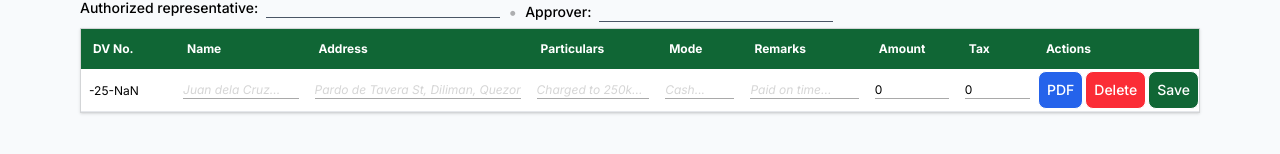
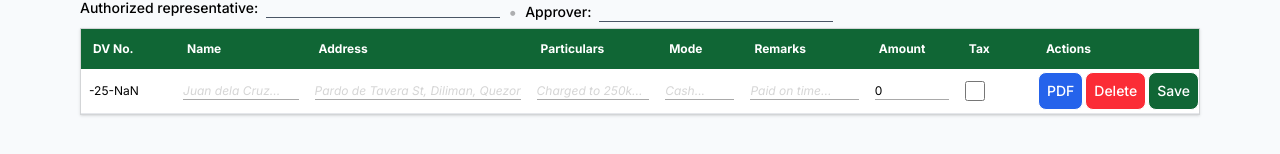
Before and after one commit to up-nismed-195/accounting-system, a SvelteKit app: page /vouchers in a window 1280 px wide. Shown: the part 178-332 px from the top of the page. Built offline with nearby package versions, Linux system fonts and the light colour scheme; no server answers; the database is empty.

Commit message:
turn tax to checkbox

```diff
--- a/src/routes/vouchers/+page.svelte
+++ b/src/routes/vouchers/+page.svelte
@@ -51,17 +51,17 @@
       const data = {
           name: row.name,
           address: row.address,
+          dv_no: dv_no,
           particulars: row.particulars,
-          dv_no: dv_no,
-          project_name: selectedProject,
           mode: row.mode,
           remarks: row.remarks,
           amount: row.amount,
           tax: row.tax,
+          project_name: selectedProject,
+          date: Date.now().toString(),
           total: row.amount - (0.01 * row.tax * row.amount),
           authorized_rep: authorizedRep,
           approver: approver,
-          date: Date.now().toString(),
         };
       generateVoucher(data);
     });
--- a/src/routes/vouchers/Row.svelte
+++ b/src/routes/vouchers/Row.svelte
@@ -43,7 +43,13 @@
   function updateValue(key: string, current: string, value: any) {
     $rows = $rows.map(r => {
       if (r.id === row.id) {
-        console.log("key", key)
+        // Special handling for tax checkbox
+        if (key === "tax") {
+          return {
+            ...r,
+            tax: value ? 10 : 0,
+          };
+        }
         return {
           name: key == "name" ? value : r.name,
           address: key == "address" ? value : r.address,
@@ -53,7 +59,7 @@
           mode: key == "mode" ? value : r.mode,
           remarks: key == "remarks" ? value : r.remarks,
           amount: key == "amount" ? value : r.amount,
-          tax: key == "tax" ? value : r.tax,
+          tax: r.tax,
         };
       } else {
         return r;
@@ -201,10 +207,12 @@
     >
   </td>
   <td class="px-2 py-3 break-text break-all w-[100px]">
-    <input type="number"
-      oninput={e => updateValue("tax", row.tax, (e.target as HTMLInputElement).value)}
-      value={row.tax}
-      class="w-full"
+    <!-- Tax as checkbox: checked means 10, unchecked means 0 -->
+    <input type="checkbox"
+      checked={row.tax === 10}
+      onchange={e => updateValue("tax", row.tax, (e.target as HTMLInputElement).checked)}
+      class="w-5 h-5 align-middle"
+      title="Apply 10% tax"
     >
   </td>
 
```
